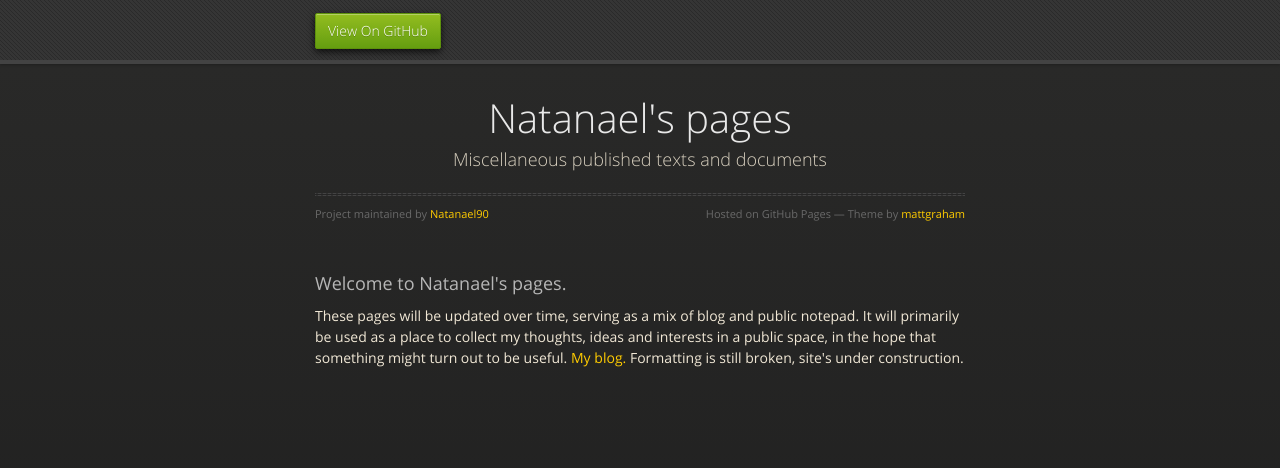
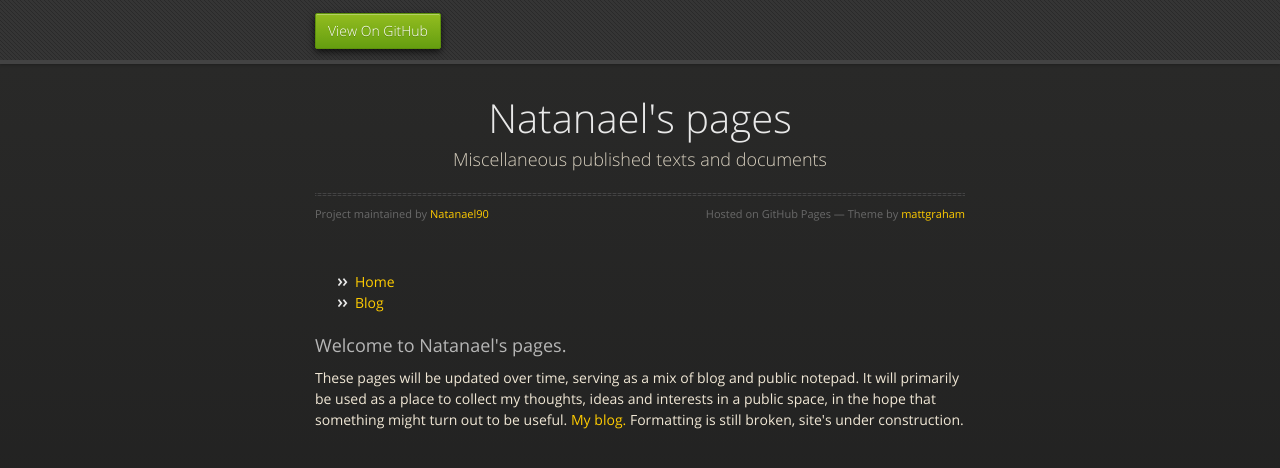
Before and after one commit to Natanael90/natanael90.github.io, a Jekyll site: the page index.html, which Jekyll copies as it is, in a window 1280 px wide. Shown: the top 468 px of the page. Built offline with Jekyll 4.4.1, drawn with Linux system fonts in a browser that asks for light colours; nearby versions of some CDN libraries.

Commit message:
Mr Hyde was here …

```diff
--- a/index.html
+++ b/index.html
@@ -34,7 +34,12 @@
           <span class="credits left">Project maintained by <a href="https://github.com/Natanael90">Natanael90</a></span>
           <span class="credits right">Hosted on GitHub Pages &mdash; Theme by <a href="https://twitter.com/michigangraham">mattgraham</a></span>
         </div>
-
+<div class="container">
+<ul>
+<li><a href="/">Home</a></li>
+<li><a href="/blog">Blog</a></li>
+</ul>
+</div>
         <h3>
 <a id="welcome-to-natanaels-pages" class="anchor" href="#welcome-to-natanaels-pages" aria-hidden="true"><span aria-hidden="true" class="octicon octicon-link"></span></a>Welcome to Natanael's pages.</h3>
 
```
